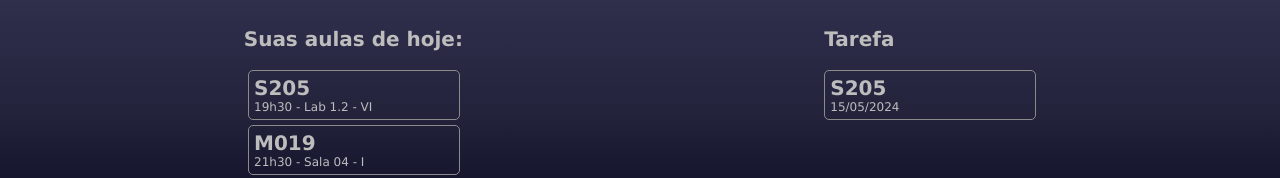
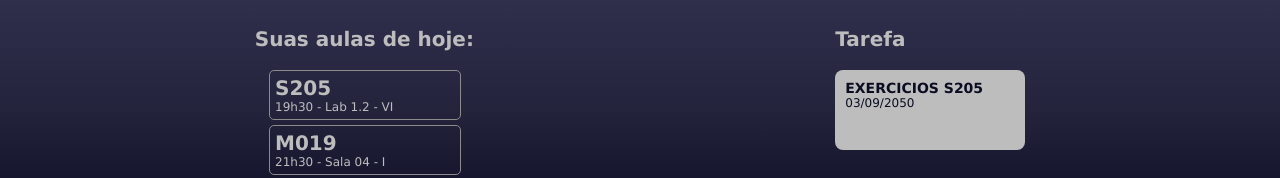
Before and after one commit to joaoryan/S205-InterfaceHomemMaquina, a React (Create React App) app: page / in a window 1280 px wide. Shown: the part 426-604 px from the top of the page. Built offline with nearby package versions, Linux system fonts and the light colour scheme.

Commit message:
feat: ultimos ajustes

```diff
--- a/src/components/Equip/styled.tsx
+++ b/src/components/Equip/styled.tsx
@@ -24,7 +24,7 @@ export const CardDiv = styled.div`
     border-radius: 5px;
     border: 1px solid #8b8b8b;
     padding: 5px;
-    width: 200px;
+    width: 180px;
 `;
 
 export const Title = styled.div`
--- a/src/pages/Home/index.tsx
+++ b/src/pages/Home/index.tsx
@@ -70,7 +70,10 @@ export function Home(): JSX.Element {
         <div>
           <Styled.infoDiv>
             <Styled.Title>Tarefa</Styled.Title>
-            <TeamCard Title={'S205'} Text={'15/05/2024'} timeAnimate={1} />
+            <Styled.CardTask>
+              <Styled.TitleTask>{'EXERCICIOS S205'}</Styled.TitleTask>
+              <Styled.TextTask>{'03/09/2050'}</Styled.TextTask>
+            </Styled.CardTask>
           </Styled.infoDiv>
         </div>
 
--- a/src/pages/Home/styled.tsx
+++ b/src/pages/Home/styled.tsx
@@ -102,6 +102,20 @@ export const CardNotification = styled.div`
 
 `;
 
+export const CardTask = styled.div`
+  display: flex;
+  flex-direction: column;
+  justify-content: flex-start;
+  align-items: center;
+  width: 170px;
+  height: 60px;
+  padding: 10px;
+  transition: 0.5s;
+  border-radius: 8px;
+  background-color: ${props => props.theme.colors.textPrimary};
+  color: ${props => props.theme.colors.background};
+  cursor: pointer;
+`;
 
 export const CardButtonDiv = styled.div`
   display: flex;
@@ -152,8 +166,8 @@ export const info1Div = styled.div`
   justify-content: center;
   background: linear-gradient(#31314f, #23233c,#0a0c21, #0a0c21);
   @media (max-width: 600px) {
-  display: flex;
-  flex-direction: row;
+    display: flex;
+    flex-direction: row;
   }
 `;
 
@@ -237,6 +251,19 @@ export const TitleNotification = styled.div`
   @media (max-width: 740px) {
     font-size: 14px;
   }
+`;
+
+export const TitleTask = styled.div`
+  width: 100%;
+  font-size: 14px;
+  font-weight: bold;
+  cursor: default;
+`;
+
+export const TextTask = styled.div`
+  width: 100%;
+  font-size: 12px;
+  cursor: default;
 `;
 
 export const TextNotification = styled.div`
```
